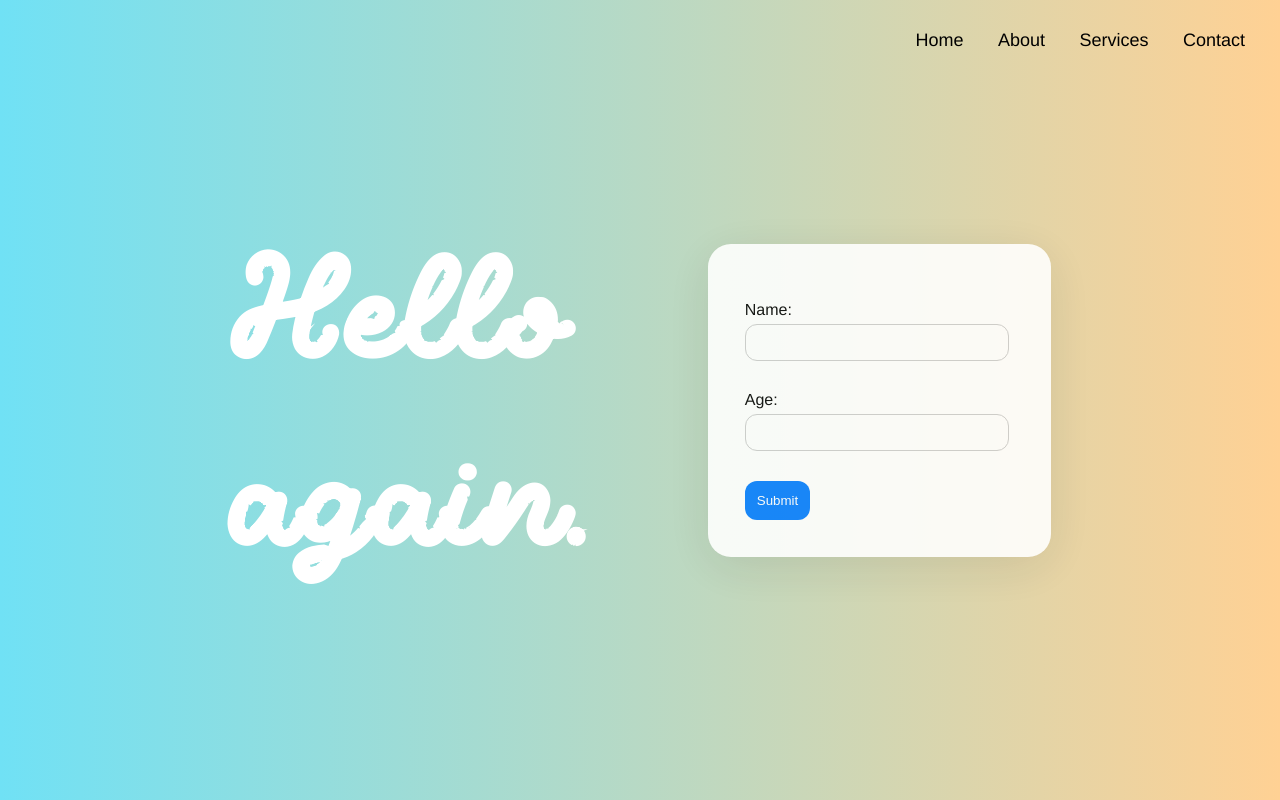
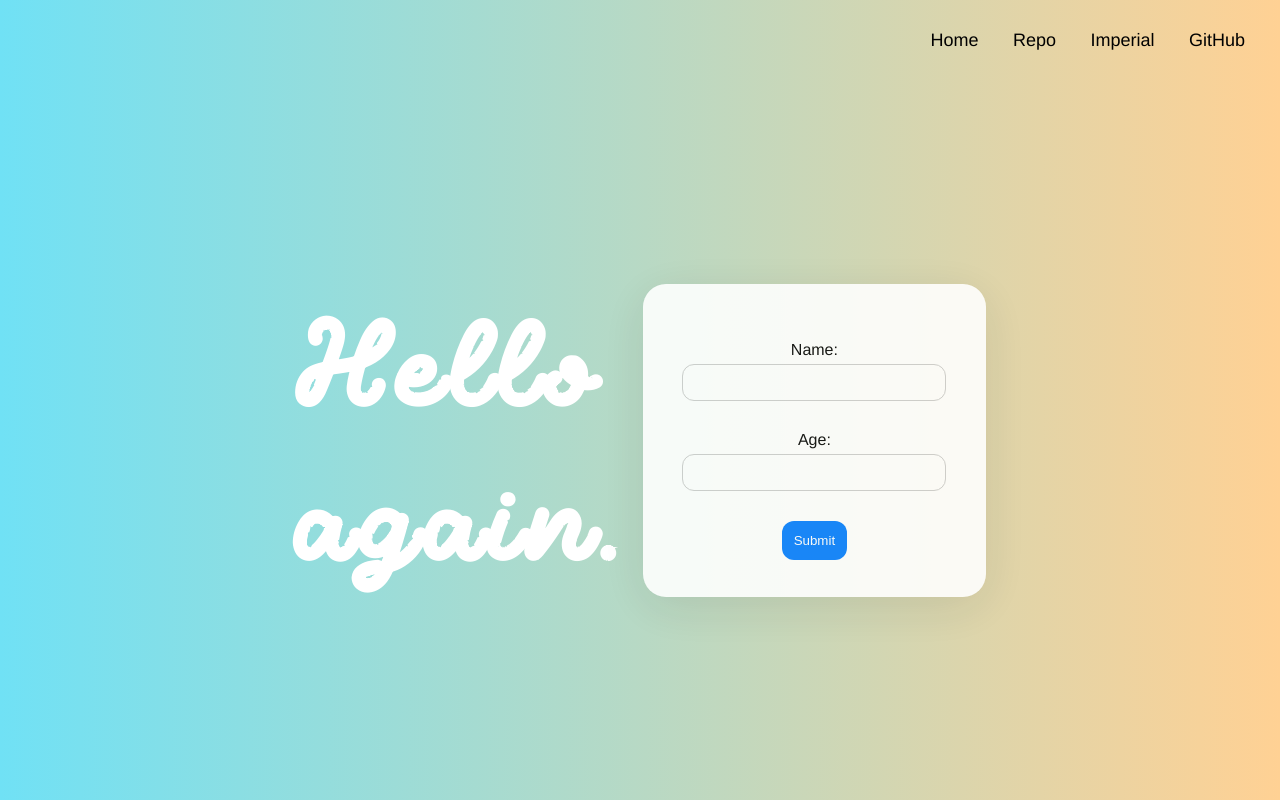
Before and after one commit to Will-JacKnight/lab_app, a Flask app: page / in a window 1280 px wide. Run offline with Flask 3, Linux system fonts and the light colour scheme; some web fonts are replaced.

Commit message:
Text font fixed, some minor reformatting of text, bug still exists when width too small

```diff
--- /dev/null
+++ b/src/templates/css/style.css
@@ -0,0 +1,138 @@
+@import url(https://db.onlinewebfonts.com/c/0afd9950147f0ac4143c63ee4f61bf91?family=Bumbbled);
+
+@font-face {
+    font-family: 'Bumbbled';
+    src: url('../fonts/Bumbbled.otf') format('opentype');
+    font-weight: normal;
+    font-style: normal;
+}
+
+body {
+    font-family: Helvetica, Arial, sans-serif;
+    margin: 0;
+    height: 100vh;
+    background: linear-gradient(to right, #70e1f5, #ffd194);
+    display: flex;
+    justify-content: center;
+    align-items: center;
+    position: relative;
+}
+
+nav {
+    position: absolute;
+    top: 20px;
+    right: 20px;
+    padding: 10px 0;
+    text-align: center;
+}
+
+nav a {
+    color: black;
+    text-decoration: none;
+    margin: 0 15px;
+    font-size: 18px;
+}
+
+nav a:hover {
+    text-decoration: underline;
+}
+
+.container {
+    /*up down formattings*/
+    /*display: flex;*/
+    /*flex-direction: column;*/
+    /*justify-content: center;*/
+    /*align-items: center;*/
+    /*height: 100vh;*/
+    /*text-align: center;*/
+    /*margin: 200px 0 0;*/
+
+    /*left right formattings*/
+    display: flex;
+    justify-content: space-between;
+    align-items: center;
+    /*height: 100vh;*/
+    text-align: center;
+    margin: 80px 0 0;
+    padding: 0 20px;
+}
+
+.line{
+    /*white-space: nowrap;*/
+    display: flex;
+    flex-direction: column;
+    font-size: 50px;
+    letter-spacing: 10px;
+    line-height: 0.2;
+    align-items: flex-start;
+    margin-right: 20px;
+    color: #FFFFFF;
+    font-family: 'Bumbbled', Arial, sans-serif;
+}
+
+/*h1 {*/
+/*    !*color: #FFFFFF;*!*/
+/*    margin: 0;*/
+/*    font-family: 'Bumbbled', Arial, sans-serif;*/
+/*}*/
+
+/*#hello {*/
+
+/*}*/
+
+#again {
+    opacity: 0;                     /* Initial state hidden for animation */
+    transform: translateY(20px);
+    animation: fadeIn 1.5s forwards;
+    animation-delay: 0.5s;
+}
+
+.char {
+    display: inline-block;
+    opacity: 0;
+    transform: translateY(20px);
+    animation: fadeIn 1.5s forwards;
+}
+
+@keyframes fadeIn {
+    to {
+        opacity: 1;
+        transform: translateY(0);
+    }
+}
+
+form {
+    background-color: white;
+    padding: 37px;
+    border-radius: 23px;
+    box-shadow: 0 10px 50px rgba(0, 0, 0, 0.1);
+    max-width: 300px;
+    opacity: 0.88;
+}
+
+label {
+    display: block;
+    margin: 20px 0 5px;
+}
+
+input[type="text"], input[type="number"] {
+    width: 90%;
+    padding: 10px;
+    margin-bottom: 10px;
+    border: 1px solid #ccc;
+    border-radius: 12px;
+}
+
+input[type="submit"] {
+    background-color: #007BFF;
+    color: white;
+    border: none;
+    border-radius: 12px;
+    padding: 12px;
+    cursor: pointer;
+    margin-top: 20px;
+}
+
+input[type="submit"]:hover {
+    background-color: #b172a5;
+}
--- a/src/templates/index.html
+++ b/src/templates/index.html
@@ -4,130 +4,21 @@
     <meta charset="UTF-8">
     <meta name="viewport" content="width=device-width, initial-scale=1.0">
     <title>Hello World</title>
-    <style>
-        @font-face {
-            font-family: 'Bumbbled';
-            src: url('Bumbbled.otf') format('opentype');
-        }
-
-        body {
-            font-family: Helvetica, Arial, sans-serif;
-            margin: 0;
-            height: 100vh;
-            background: linear-gradient(to right, #70e1f5, #ffd194);
-            display: flex;
-            justify-content: center;
-            align-items: center;
-            position: relative;
-        }
-        nav {
-            position: absolute;
-            top: 20px;
-            right: 20px;
-            padding: 10px 0;
-            text-align: center;
-        }
-        nav a {
-            color: black;
-            text-decoration: none;
-            margin: 0 15px;
-            font-size: 18px;
-        }
-        nav a:hover {
-            text-decoration: underline;
-        }
-
-        .container {
-            display: flex;
-            justify-content: center;
-            align-items: center;
-            width: 80%;
-            max-width: 1200px;
-            position: absolute;
-            top: 50%;
-            left: 50%;
-            transform: translate(-50%, -50%);
-        }
-        .text {
-            text-align: left;
-            margin-right: 120px;
-        }
-        h1 {
-            color: #FFFFFF;
-            margin: 0;
-            font-family: 'Bumbbled';
-        }
-        #hello {
-            font-size: 120px;
-            letter-spacing: 6px;
-        }
-        #again {
-            font-size: 120px;
-            letter-spacing: 6px;
-            opacity: 0;
-            transform: translateY(20px);
-            animation: fadeIn 1.5s forwards;
-            animation-delay: 0.5s;
-        }
-        .char {
-            display: inline-block;
-            opacity: 0;
-            transform: translateY(20px);
-            animation: fadeIn 1.5s forwards;
-        }
-
-        @keyframes fadeIn {
-            to {
-                opacity: 1;
-                transform: translateY(0);
-            }
-        }
-        form {
-            background-color: white;
-            padding: 37px;
-            border-radius: 23px;
-            box-shadow: 0 10px 50px rgba(0, 0, 0, 0.1);
-            max-width: 300px;
-            opacity: 0.88;
-        }
-        label {
-            display: block;
-            margin: 20px 0 5px;
-        }
-        input[type="text"], input[type="number"] {
-            width: 90%;
-            padding: 10px;
-            margin-bottom: 10px;
-            border: 1px solid #ccc;
-            border-radius: 12px;
-        }
-        input[type="submit"] {
-            background-color: #007BFF;
-            color: white;
-            border: none;
-            border-radius: 12px;
-            padding: 12px;
-            cursor: pointer;
-            margin-top: 20px;
-        }
-        input[type="submit"]:hover {
-            background-color: #b172a5;
-
-        }
-    </style>
+    <link rel="stylesheet" href="css/style.css">
 </head>
 <body>
     <nav>
-        <a href="https://www.imperial.ac.uk/">Home</a>
-        <a href="https://www.imperial.ac.uk/">About</a>
-        <a href="https://www.imperial.ac.uk/">Services</a>
-        <a href="https://www.imperial.ac.uk/">Contact</a>
+        <a href="https://jw1524-sse-app.impaas.uk">Home</a>
+        <a href="https://github.com/Will-JacKnight/lab_app">Repo</a>
+        <a href="https://www.imperial.ac.uk/">Imperial</a>
+        <a href="https://github.com/Will-JacKnight/">GitHub</a>
     </nav>
     <div class="container">
-        <div class="text">
+        <div class="line">
             <h1 id="hello"></h1>
             <h1 id="again"></h1>
         </div>
+
         <form action="/submit" method="post">
             <label for="namefield">Name:</label>
             <input type="text" id="namefield" name="name">
```
Also changed, not shown: src/templates/fonts/Bumbbled.otf (renamed from src/templates/Bumbbled.otf).
